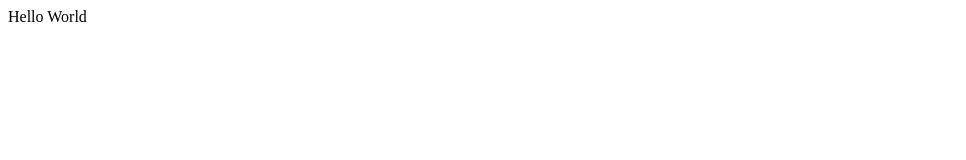
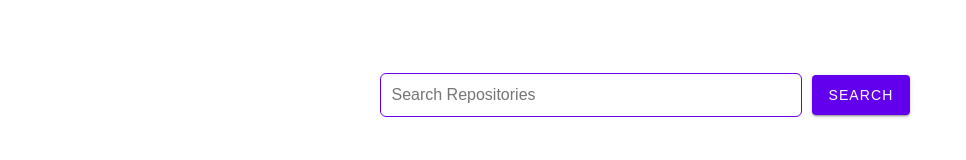
Before and after one commit to anusreesubash/github-explorer, a React app: page / in a window 1280 px wide. Shown: the whole page, without its empty margins (0-966 px from the left). Built offline with nearby package versions, Linux system fonts and the light colour scheme.

Commit message:
search repositories

```diff
--- /dev/null
+++ b/postcss.config.js
@@ -0,0 +1,6 @@
+module.exports = {
+  plugins: {
+    tailwindcss: {},
+    autoprefixer: {},
+  },
+}
--- /dev/null
+++ b/src/api/github.js
@@ -0,0 +1,7 @@
+import axios from "axios";
+
+const GithubApi = {
+  search: (query) =>axios.get(`https://api.github.com/search/repositories?q=${query}&page=1&per_page=10`),
+};
+
+export default GithubApi;
--- a/src/components/App.js
+++ b/src/components/App.js
@@ -1,10 +1,11 @@
 import React from 'react';
+import SearchRepos from './SearchRepos';
 
 const App = () => {
   return (
-      <div>
-        Hello World
-      </div>
+    <div>
+      <SearchRepos/>
+    </div>
   )
 };
 export default App;
--- /dev/null
+++ b/src/components/SearchRepos/StyledWrapper.js
@@ -0,0 +1,76 @@
+import styled from 'styled-components';
+
+const Wrapper = styled.div`
+  .container {
+    text-align: center;
+    margin-top: 5%;
+    line-height: 1.15;
+  }
+
+  input.search-bar {
+    font-size: 16px;
+    width: 400px;
+    height: 40px;
+    margin: 10px;
+    padding-inline: 10px;
+    border-radius: 6px;
+    border: 1px solid #6200ee;
+    // box-shadow: 0 6px 10px 0 rgba(0, 0, 0 , .2);
+  }
+
+
+  button {
+    display: inline-block;
+    outline: none;
+    cursor: pointer;
+    font-weight: 500;
+    padding: 0px 16px;
+    border-radius: 4px;
+    color: #fff;
+    background: #6200ee;
+    font-size: 14px;
+    height: 40px;
+    letter-spacing: .08em;
+    text-decoration: none;
+    border: none;
+    text-align: center;
+    box-shadow: 0px 3px 1px -2px rgb(0 0 0 / 20%), 0px 2px 2px 0px rgb(0 0 0 / 14%), 0px 1px 5px 0px rgb(0 0 0 / 12%);
+    :hover {
+        box-shadow: 0px 2px 4px -1px rgb(0 0 0 / 20%), 0px 4px 5px 0px rgb(0 0 0 / 14%), 0px 1px 10px 0px rgb(0 0 0 / 12%);
+    }
+  }
+
+  ul.repos {
+    list-style-type:none;
+
+    li {
+      margin: auto;
+      height: 200px;
+      width: 600px;
+      overflow: hidden;
+      border-radius: 10px;
+      cursor: pointer;
+      box-shadow: rgba(149, 157, 165, 0.2) 0px 8px 24px;
+      margin-block: 20px;
+      padding-inline: 20px;
+    }
+
+    .repo-info {
+      display: flex;
+      justify-content: space-between;
+
+      .repo-author {
+        margin-top: 20px;
+        font-size: 20px;
+      }
+    }
+
+    .repo-social {
+      padding-top: 20px;
+      text-align: right;
+    }
+  }
+
+
+`
+export default Wrapper
--- /dev/null
+++ b/src/components/SearchRepos/index.js
@@ -0,0 +1,60 @@
+import React, {useState} from 'react';
+import StyledWrapper from './StyledWrapper';
+import { IconGitFork, IconStar, IconEye } from '@tabler/icons';
+import GithubApi from '../../api/github';
+
+const SearchRepos = () => {
+  const [repos, setRepos] = useState([]);
+  const [query, setQuery] = useState('');
+
+  const handleSearch = () => {
+    GithubApi
+      .search(query)
+      .then((res) => {
+        console.log(res.data.items)
+        setRepos(res.data.items)
+      })
+  }
+
+  return (
+    <StyledWrapper>
+      <div className="container">
+        <div className="search">
+          <input
+            className="search-bar"
+            placeholder="Search Repositories"
+            onChange={(e) => setQuery(e.target.value)}
+          />
+          <button className="search-btn" onClick={handleSearch}>SEARCH</button>
+        </div>
+        <ul className="repos">
+          {repos && repos.length ? repos.map((repo) => (
+            <li key={repo.id}>
+              <div className="repo-info">
+                <h2 style={{textAlign: "left"}}>{repo.name}</h2>
+                <a className="repo-author" href={repo.owner.html_url} target="_blank">{repo.owner.login}</a>
+              </div>
+              <p style={{textAlign: "left"}}>{repo.description}</p>
+              <div className="repo-social">
+                <div style={{display: "inline-flex", paddingInline: "10px"}}>
+                  <IconGitFork size={18} style={{paddingRight: "5px"}}/>
+                  {repo.forks_count}
+                </div>
+                <div style={{display: "inline-flex", paddingInline: "10px"}}>
+                  <IconStar size={18} style={{paddingRight: "5px"}}/>
+                  {repo.stargazers_count}
+                </div>
+                <div style={{display: "inline-flex", paddingInline: "10px"}}>
+                  <IconEye size={18} style={{paddingRight: "5px"}}/>
+                  {repo.watchers_count}
+                </div>
+              </div>
+            </li>
+          )): null}
+        </ul>
+      </div>
+    </StyledWrapper>
+  )
+}
+
+export default SearchRepos;
--- a/src/index.html
+++ b/src/index.html
@@ -2,7 +2,19 @@
 <html lang="en">
 <head>
     <meta charset="UTF-8">
-    <title>React Miniplate</title>
+    <title>Github Explorer</title>
+    <link rel="preconnect" href="https://fonts.googleapis.com">
+    <link rel="preconnect" href="https://fonts.gstatic.com" crossorigin>
+    <link href="https://fonts.googleapis.com/css2?family=Inter:wght@400;500;600;700&display=swap" rel="stylesheet">
+    <style>
+        textarea:focus, input:focus{
+            outline: none;
+        }
+
+        html, body {
+            font-family: Inter;
+        }
+    </style>
 </head>
 <body>
     <div id="app"></div>
--- /dev/null
+++ b/src/styles.css
@@ -0,0 +1,3 @@
+@tailwind base;
+@tailwind components;
+@tailwind utilities;
```
Also changed, not shown: package.json (+16 -2 lines), tailwind.config.js (added, +7 -0 lines), dist/output.css (added), 1 other file.
